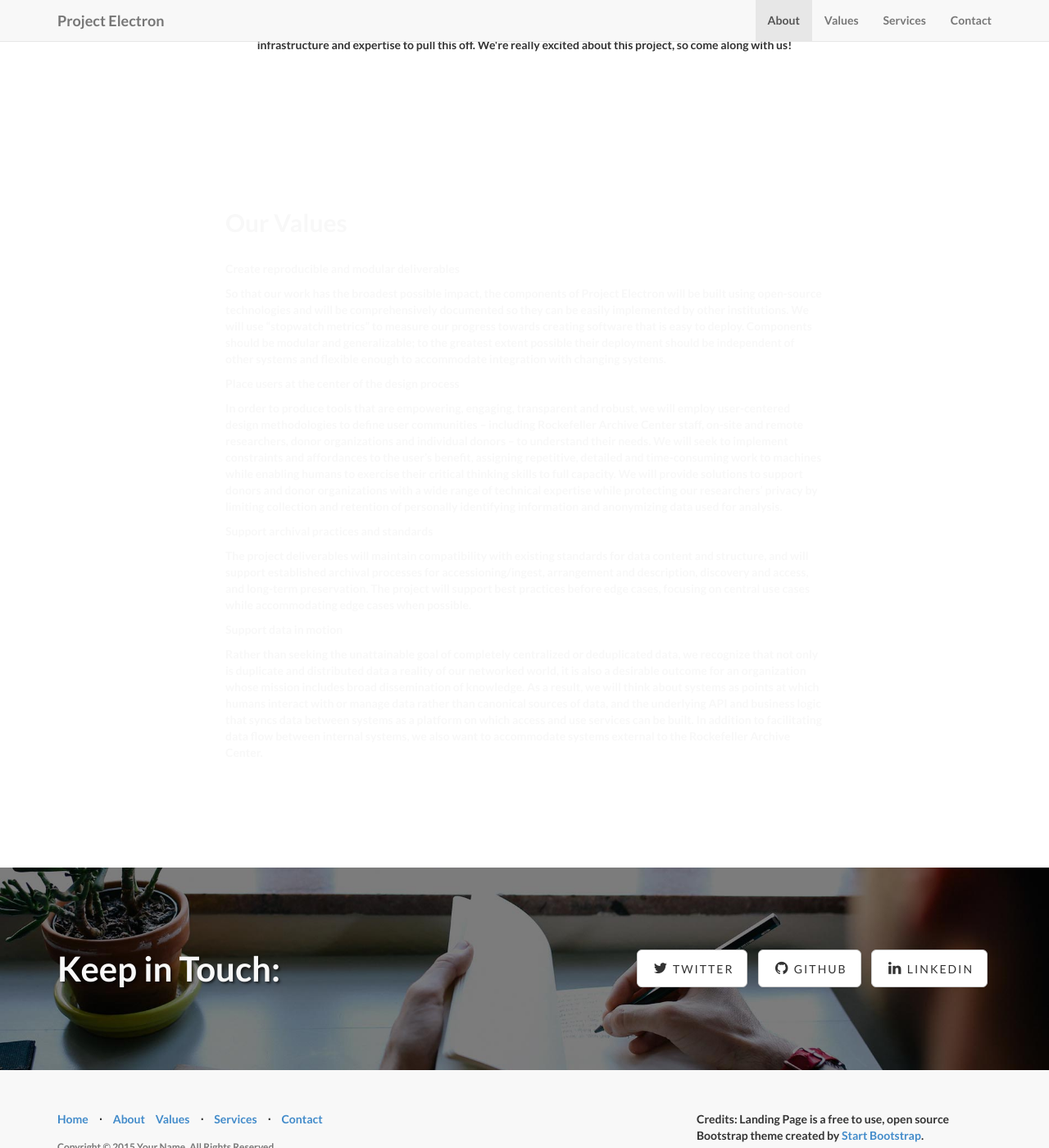
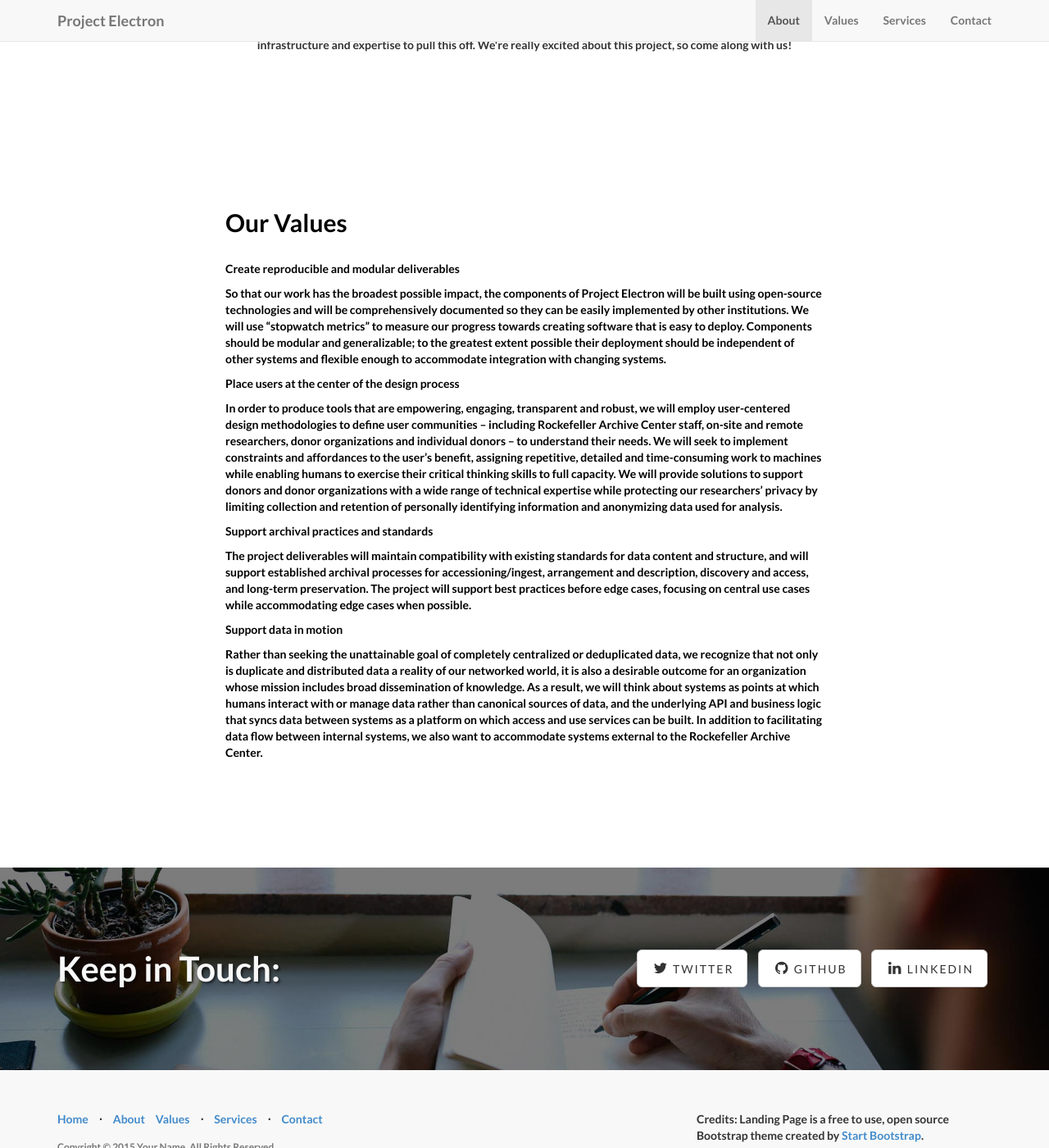
Before and after one commit to RockefellerArchiveCenter/project_electron, a Jekyll site: the page built from index.html, in a window 1280 px wide and 1400 px high, scrolled down 1035 px. Shown: the whole window at 82% size. Built offline with Jekyll 4.4.1, drawn with Linux system fonts in a browser that asks for light colours.

Commit message:
Changes to values css

```diff
--- a/css/landing-page.css
+++ b/css/landing-page.css
@@ -118,7 +118,7 @@ h6 {
 
 .values {
     padding: 100px 0;
-    color: #f8f8f8;
+    color: #000000;
 }
 
 .banner h2 {
```
